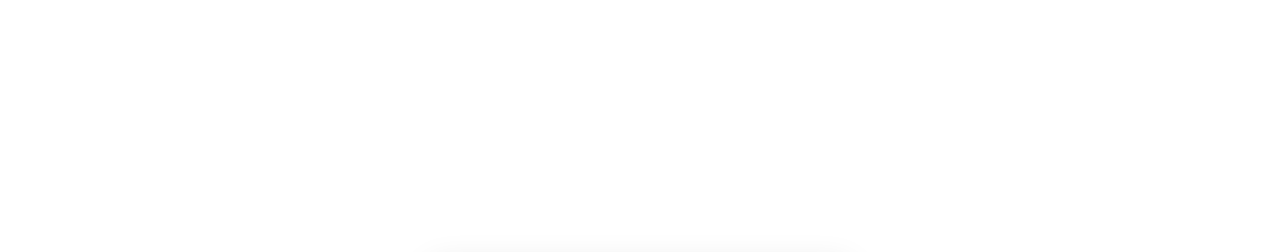
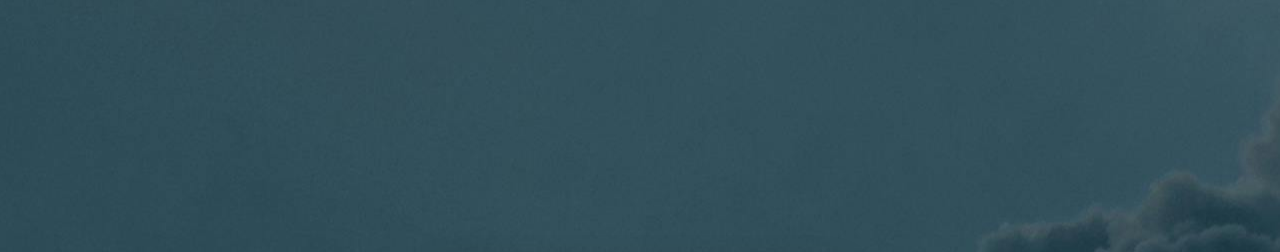
Before and after one commit to dashing-rizzy/Weather-app, a plain HTML site: page index.html in a window 1280 px wide. Shown: the top 252 px of the page. Drawn offline with Linux system fonts and the light colour scheme; the site is published under a folder, as on GitHub Pages, so addresses that start at the root find nothing.

Commit message:
Update style.css

```diff
--- a/style.css
+++ b/style.css
@@ -1,5 +1,5 @@
 body {
-    background: url(/Resources/pexels-pixabay-209831.jpg) no-repeat center center fixed;
+    background: url(Resources/pexels-pixabay-209831.jpg) no-repeat center center fixed;
     font-family: 'Segoe UI', Tahoma, Geneva, Verdana, sans-serif;
     display: flex;
     align-items: center;
```
